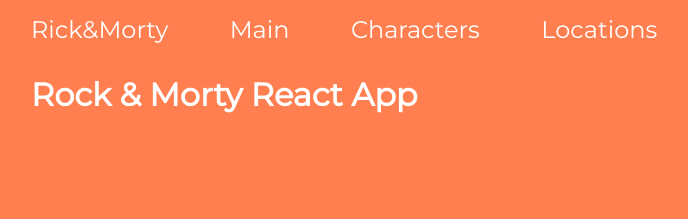
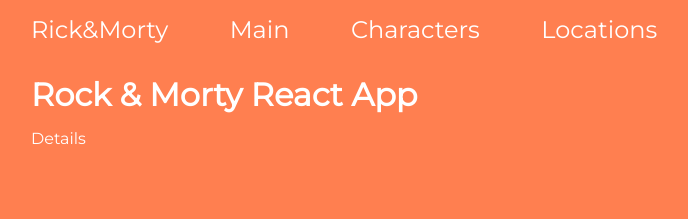
Before and after one commit to GSimonHU/rickandmorty_react, a React (Create React App) app: page /characters/1 in a window 1280 px wide. Shown: the top 219 px of the page, without its empty margins (225-913 px from the left). Built offline with nearby package versions, Linux system fonts and the light colour scheme.

Commit message:
Add character details path and link from character card

```diff
--- a/src/App.js
+++ b/src/App.js
@@ -2,6 +2,7 @@
 import { BrowserRouter as Router, Route } from "react-router-dom";
 import Navbar from "./components/Navbar";
 import CharacterList from "./components/CharacterList";
+import CharacterDetails from "./components/CharacterDetails";
 
 function App() {
     return (
@@ -25,6 +26,11 @@
                 />
                 <Route
                     exact
+                    path="/characters/:id"
+                    render={() => <CharacterDetails />}
+                />
+                <Route
+                    exact
                     path="/locations"
                     render={() => <h3>This will be the locations route</h3>}
                 />
--- a/src/components/CharacterCard.js
+++ b/src/components/CharacterCard.js
@@ -1,11 +1,11 @@
-import CardElement from "../elements/CardElement";
+import { Link } from "react-router-dom";
 
 const CharacterCard = ({ character }) => {
     return (
         <div className="characterCard">
             <img src={character.image} alt="" />
             <h1>{character.name}</h1>
-            <a href={character.url}>Click for more info</a>
+            <Link to={`/characters/${character.id}`}>Click for more info</Link>
         </div>
     );
 };
--- /dev/null
+++ b/src/components/CharacterDetails.js
@@ -0,0 +1,5 @@
+const CharacterDetails = () => {
+    return <div>Details</div>;
+};
+
+export default CharacterDetails;
--- a/src/elements/CardElement.js
+++ /dev/null
@@ -1,5 +0,0 @@
-import styled from "styled-components";
-
-const CardElement = styled.div``;
-
-export default CardElement;
```
Also changed, not shown: src/elements/CardContainer.js (deleted, +0 -8 lines).
